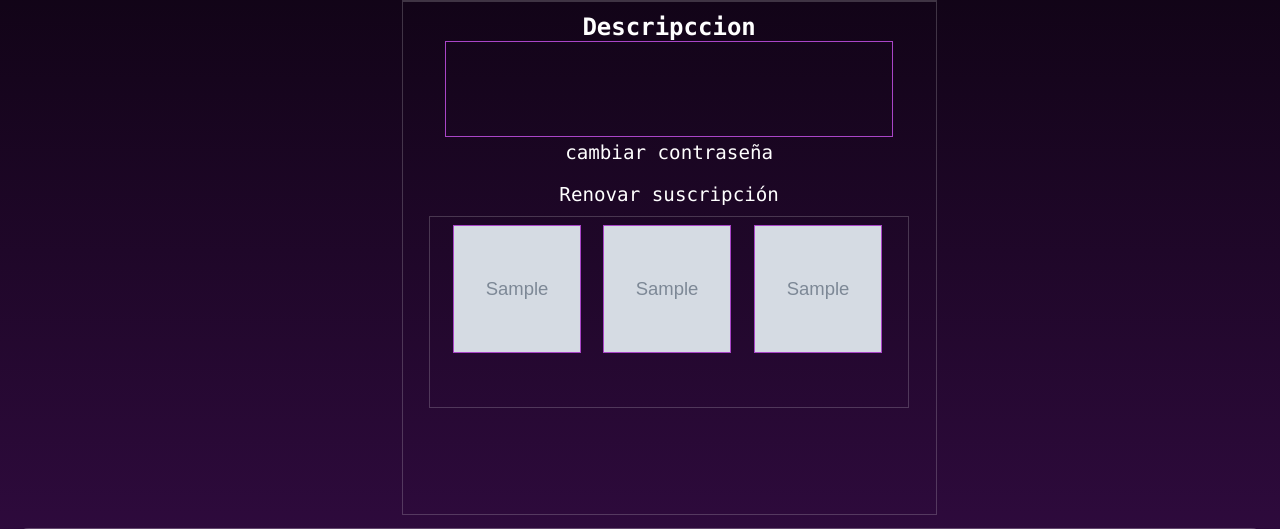
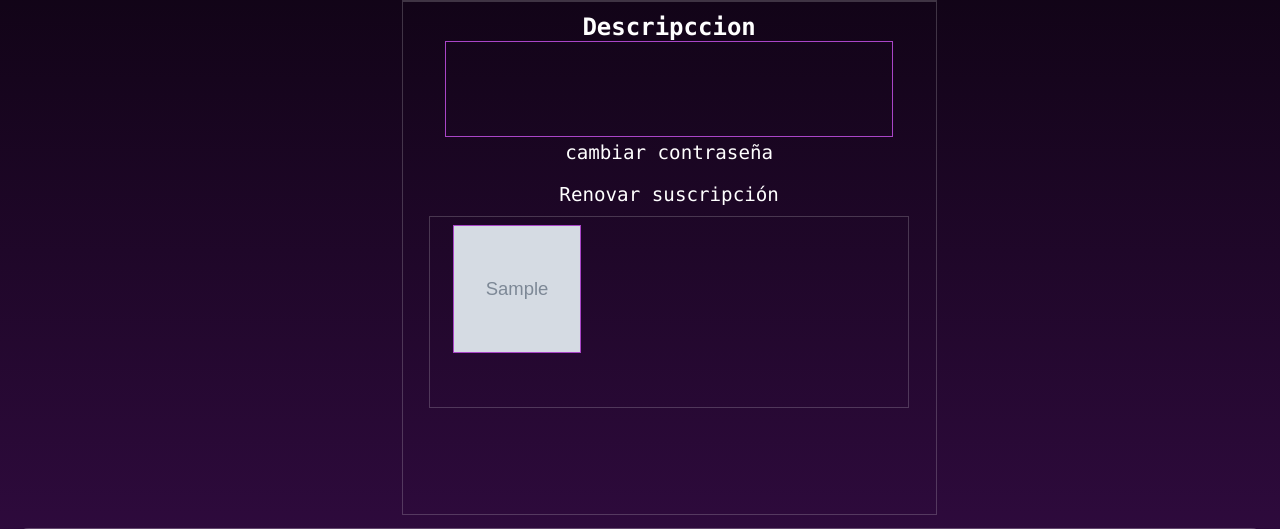
Before and after one commit to milosnowcat/sound-flower, a PHP site: page /perfil.php in a window 1280 px wide. Shown: the part 340-869 px from the top of the page. Run offline with PHP 8.4, Linux system fonts and the light colour scheme; a user stored in the database is signed in; data comes from the database, SQL or seed files in the repository; tables that the repository leaves empty hold one stand-in row (values such as "Sample post"); grey boxes marked "Sample" are stand-in pictures.

Commit message:
solo mostrar una vez las playlist

```diff
--- a/perfil.php
+++ b/perfil.php
@@ -53,12 +53,6 @@
                         <a href="/playlist.php?id=<?php echo $playlist['Id']; ?>" class="cancion">
                             <img class="play-foto" src="<?php echo $playlist['Foto']; ?>" alt="">
                         </a>
-                        <a href="/playlist.php?id= <?php echo $playlist['Id']; ?>" class="cancion">
-                            <img class="play-foto" src="<?php echo $playlist['Foto']; ?>" alt="">
-                        </a>
-                        <a href="/playlist.php?id= <?php echo $playlist['Id']; ?>" class="cancion">
-                            <img class="play-foto" src="<?php echo $playlist['Foto']; ?>" alt="">
-                        </a>
                     </div>
                 <?php } ?>
             </section>
```
